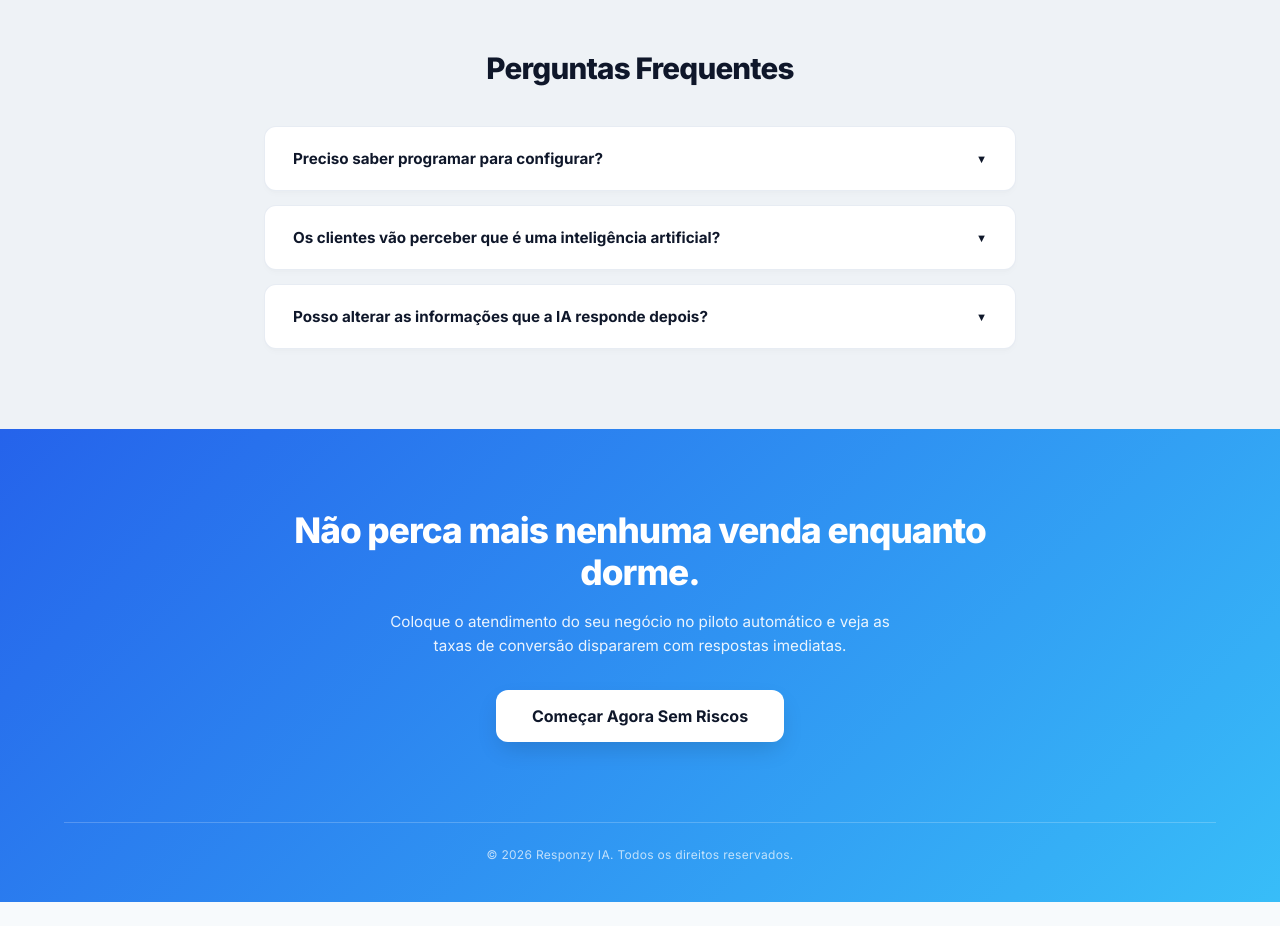
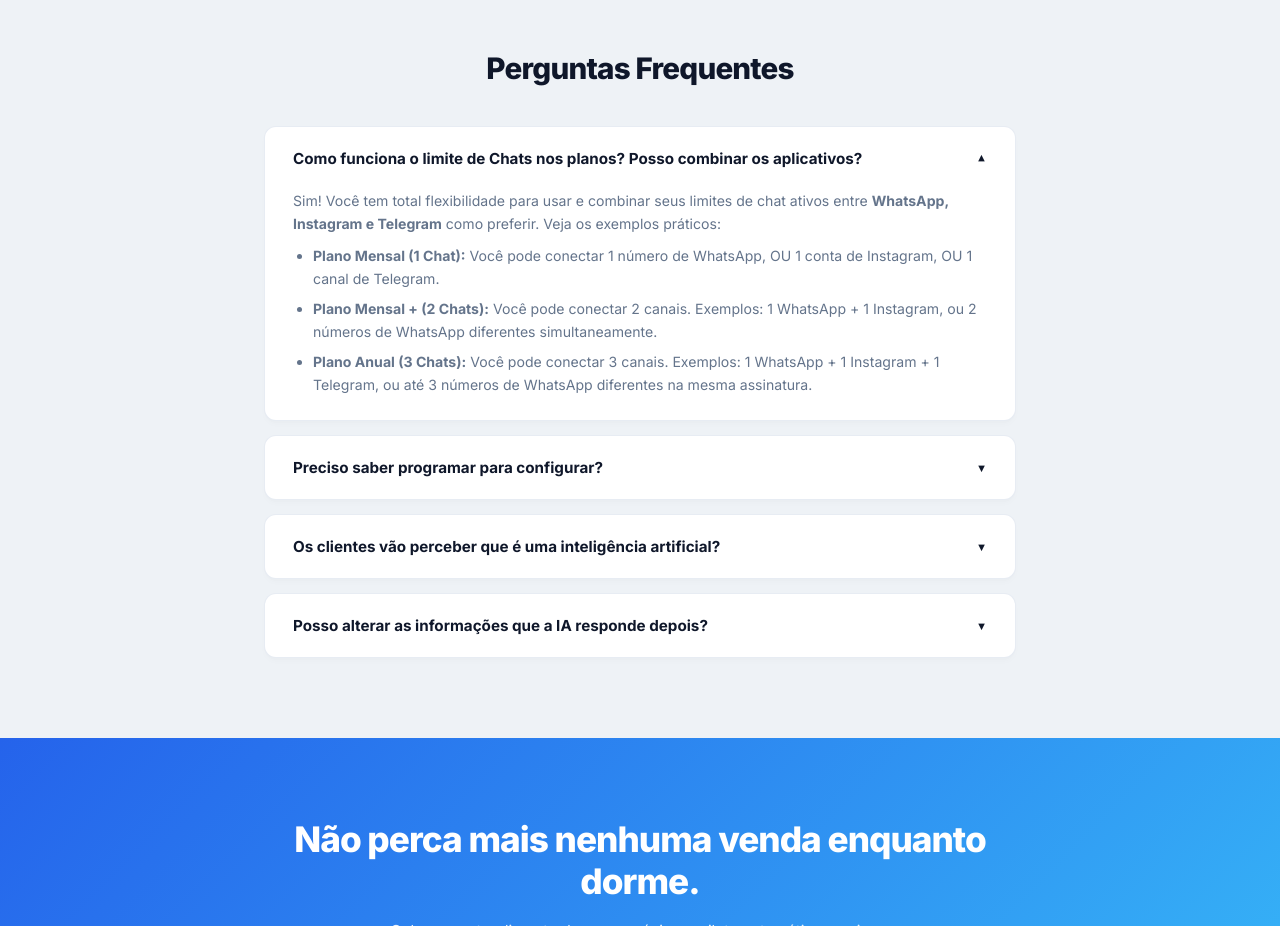
Before and after one commit to CoreCodeTech/lpresponzyia, a plain HTML site: page index.html in a window 1280 px wide. Shown: the part 2700-3626 px from the top of the page. Before the commit the page ends 3602 px from the top, so only its background shows below. Drawn offline with Linux system fonts and the light colour scheme.

Commit message:
Update index.html

```diff
--- a/index.html
+++ b/index.html
@@ -272,6 +272,21 @@
 
             <div class="faq-list">
 
+                <details class="faq-item" open>
+                    <summary class="faq-question">
+                        <span>Como funciona o limite de Chats nos planos? Posso combinar os aplicativos?</span>
+                        <span class="faq-arrow">▼</span>
+                    </summary>
+                    <div class="faq-answer">
+                        <p>Sim! Você tem total flexibilidade para usar e combinar seus limites de chat ativos entre <strong>WhatsApp, Instagram e Telegram</strong> como preferir. Veja os exemplos práticos:</p>
+                        <ul style="margin-top: 10px; padding-left: 20px; text-align: left; display: flex; flex-direction: column; gap: 8px;">
+                            <li><strong>Plano Mensal (1 Chat):</strong> Você pode conectar 1 número de WhatsApp, OU 1 conta de Instagram, OU 1 canal de Telegram.</li>
+                            <li><strong>Plano Mensal + (2 Chats):</strong> Você pode conectar 2 canais. Exemplos: 1 WhatsApp + 1 Instagram, ou 2 números de WhatsApp diferentes simultaneamente.</li>
+                            <li><strong>Plano Anual (3 Chats):</strong> Você pode conectar 3 canais. Exemplos: 1 WhatsApp + 1 Instagram + 1 Telegram, ou até 3 números de WhatsApp diferentes na mesma assinatura.</li>
+                        </ul>
+                    </div>
+                </details>
+
                 <details class="faq-item">
                     <summary class="faq-question">
                         <span>Preciso saber programar para configurar?</span>
```
